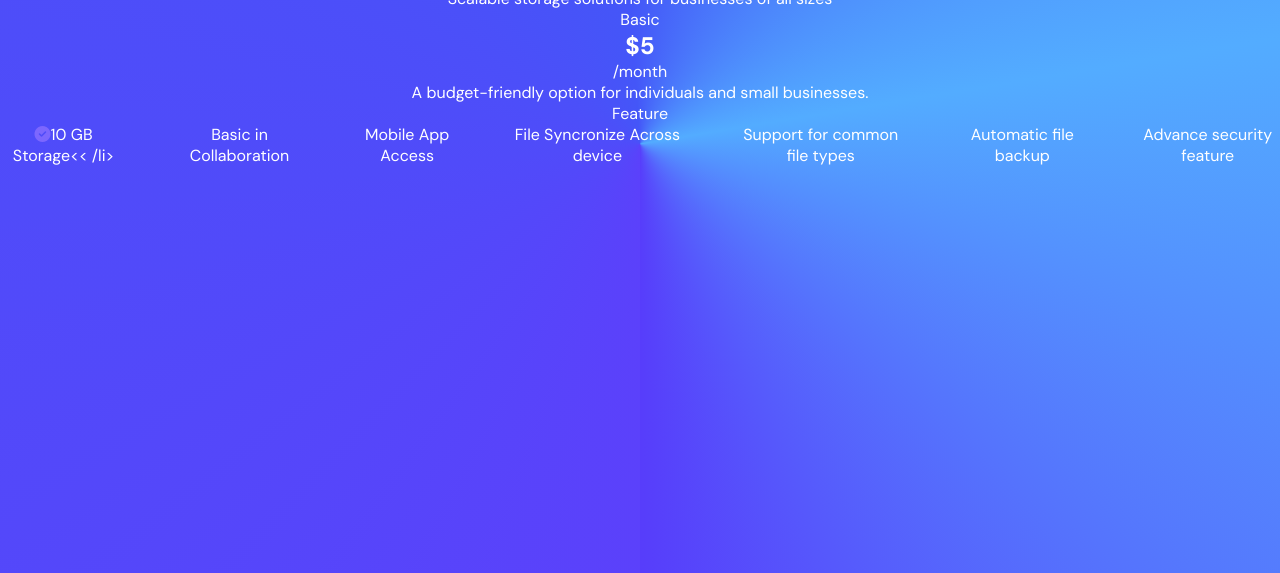
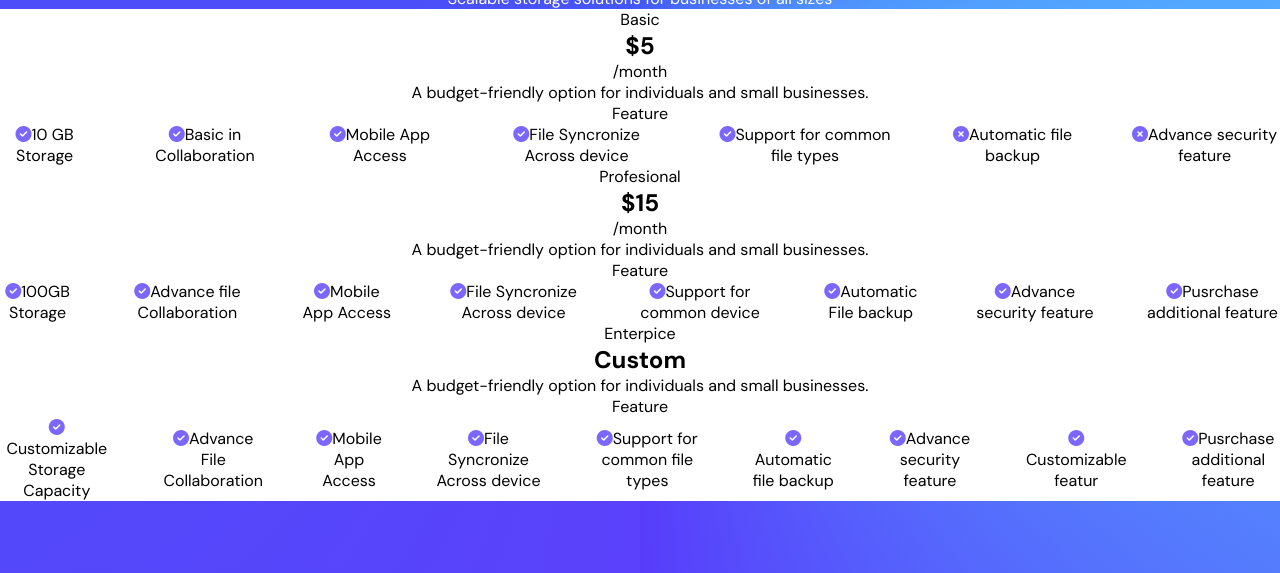
Before and after one commit to agisnarevaldo/priced, a website: page index.html in a window 1280 px wide. Shown: the part 285-858 px from the top of the page. Drawn offline with Linux system fonts and the light colour scheme.

Commit message:
styling the project part3

```diff
--- a/css/style.css
+++ b/css/style.css
@@ -74,6 +74,11 @@ main > h1 {
   line-height: 47px;
 }
 
+.card {
+  background-color: white;
+  color: black;
+}
+
 main .card .feature ul li .icon {
   color: var(--second);
 }
--- a/index.html
+++ b/index.html
@@ -44,19 +44,55 @@
       <div class="feature">
         <p>Feature</p>
         <ul>
-          <li><i class=" fa-solid fa-circle-check icon"></i>10 GB Storage<< /li>
-          <li><i class="icon"></i>Basic in Collaboration</li>
-          <li><i class="icon"></i>Mobile App Access</li>
-          <li><i class="icon"></i>File Syncronize Across device</li>
-          <li><i class="icon"></i>Support for common file types</li>
-          <li><i class="icon"></i>Automatic file backup</li>
-          <li><i class="icon"></i>Advance security feature</li>
+          <li><i class="icon fa-solid fa-circle-check icon"></i>10 GB Storage</li>
+          <li><i class="icon fa-solid fa-circle-check icon"></i>Basic in Collaboration</li>
+          <li><i class="icon fa-solid fa-circle-check icon"></i>Mobile App Access</li>
+          <li><i class="icon fa-solid fa-circle-check icon"></i>File Syncronize Across device</li>
+          <li><i class="icon fa-solid fa-circle-check icon"></i>Support for common file types</li>
+          <li><i class="icon fa-solid fa-circle-xmark"></i>Automatic file backup</li>
+          <li><i class="icon fa-solid fa-circle-xmark"></i>Advance security feature</li>
         </ul>
       </div>
 
     </div>
-    <div class="card profesional"></div>
-    <div class="card enterprise"></div>
+    <div class="card profesional">
+      <p class="mode">Profesional</p>
+      <h2 class="priced">$15</h2>
+      <p class="month">/month</p>
+      <caption>A budget-friendly option for individuals and small businesses.</caption>
+      <div class="feature">
+        <p>Feature</p>
+        <ul>
+          <li><i class="icon fa-solid fa-circle-check"></i>100GB Storage</li>
+          <li><i class="icon fa-solid fa-circle-check"></i>Advance file Collaboration</li>
+          <li><i class="icon fa-solid fa-circle-check"></i>Mobile App Access</li>
+          <li><i class="icon fa-solid fa-circle-check"></i>File Syncronize Across device</li>
+          <li><i class="icon fa-solid fa-circle-check"></i>Support for common device</li>
+          <li><i class="icon fa-solid fa-circle-check"></i>Automatic File backup</li>
+          <li><i class="icon fa-solid fa-circle-check"></i>Advance security feature</li>
+          <li><i class="icon fa-solid fa-circle-check"></i>Pusrchase additional feature</li>
+        </ul>
+      </div>
+    </div>
+    <div class="card enterprise">
+      <p class="mode">Enterpice</p>
+      <h2 class="priced">Custom</h2>
+      <!-- <p class="month">/month</p> -->
+      <caption>A budget-friendly option for individuals and small businesses.</caption>
+      <div class="feature">
+        <p>Feature</p>
+        <ul>
+          <li><i class="icon fa-solid fa-circle-check"></i>Customizable Storage Capacity</li>
+          <li><i class="icon fa-solid fa-circle-check"></i>Advance File Collaboration</li>
+          <li><i class="icon fa-solid fa-circle-check"></i>Mobile App Access</li>
+          <li><i class="icon fa-solid fa-circle-check"></i>File Syncronize Across device</li>
+          <li><i class="icon fa-solid fa-circle-check"></i>Support for common file types</li>
+          <li><i class="icon fa-solid fa-circle-check"></i>Automatic file backup</li>
+          <li><i class="icon fa-solid fa-circle-check"></i>Advance security feature</li>
+          <li><i class="icon fa-solid fa-circle-check"></i>Customizable featur</li>
+          <li><i class="icon fa-solid fa-circle-check"></i>Pusrchase additional feature</li>
+        </ul>
+      </div>
 
   </main>
 </body>
```
